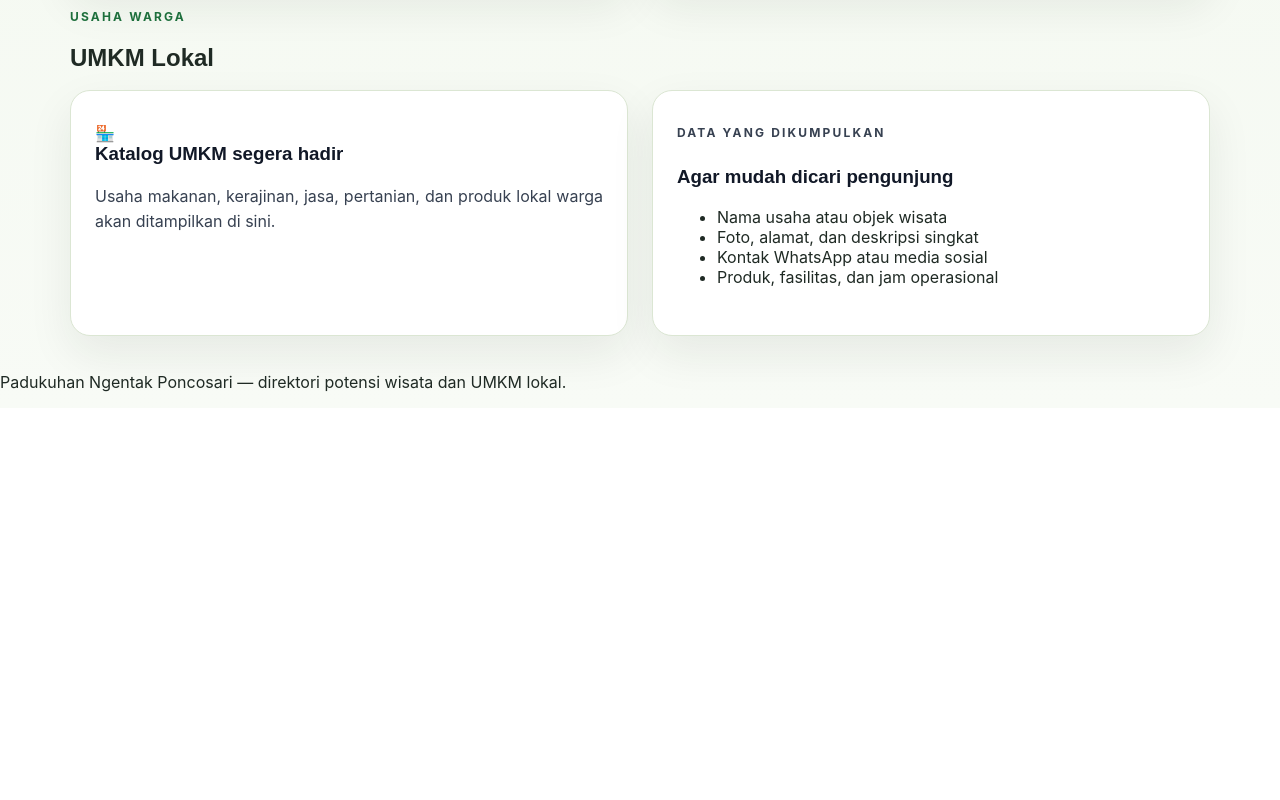
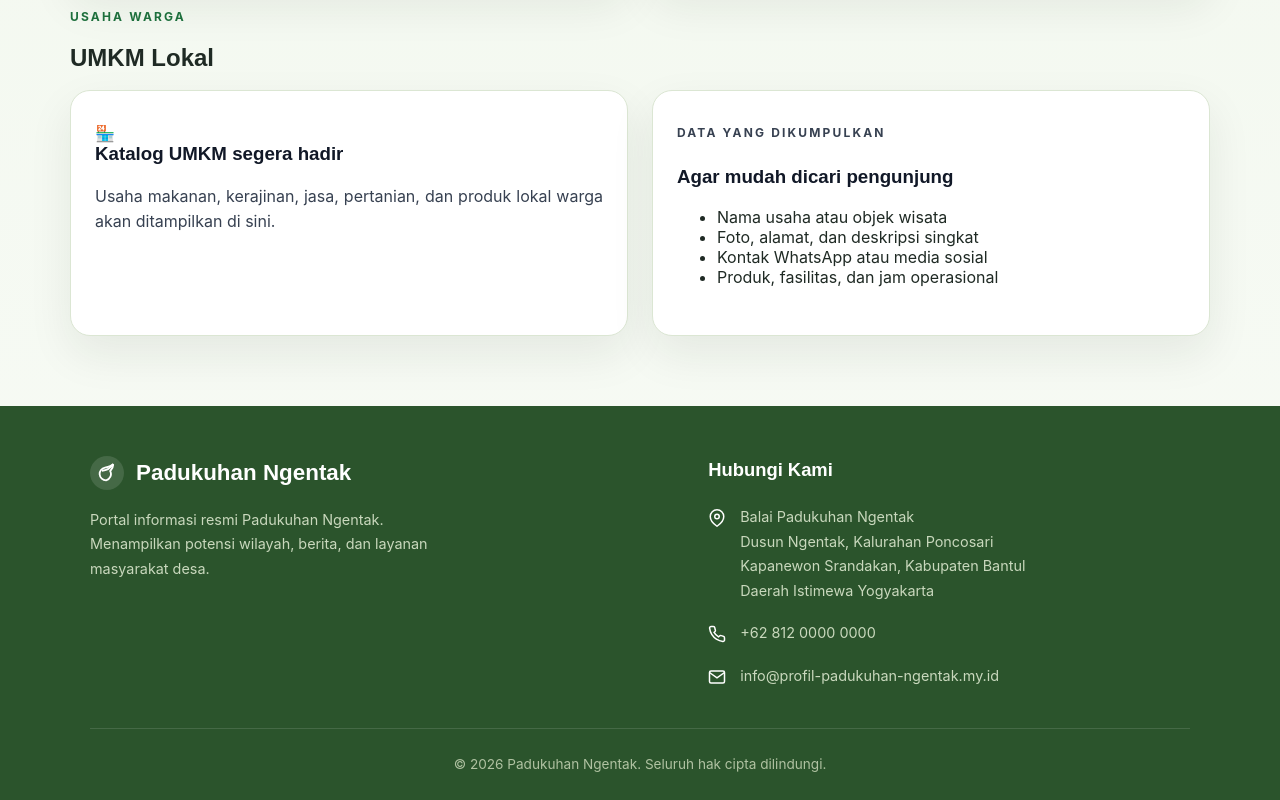
Before and after one commit to ArmandoFirlian/village-admin, a website built with Vite: page wisata-umkm.html in a window 1280 px wide. Shown: the part 1040-1840 px from the top of the page. Before the commit the page ends 1448 px from the top, so only its background shows below. Built offline with nearby package versions, Linux system fonts and the light colour scheme.

Commit message:
Update wisata-umkm.html

```diff
--- a/wisata-umkm.html
+++ b/wisata-umkm.html
@@ -95,8 +95,59 @@
     </section>
   </main>
 
-  <footer class="footer">
-    <p>Padukuhan Ngentak Poncosari &mdash; direktori potensi wisata dan UMKM lokal.</p>
+  <!-- ===== 4. FOOTER ===== -->
+  <footer class="main-footer">
+    <div class="footer-container">
+      <!-- Kolom Kiri -->
+      <div class="footer-brand-section">
+        <div class="footer-logo-title">
+          <svg class="footer-icon-leaf" viewBox="0 0 24 24" fill="none" stroke="currentColor" stroke-width="2">
+            <path d="M11 20A7 7 0 0 1 9.8 6.1C15.5 5 17 4.48 19 2c0 2-.42 4.09-3.5 7.93A7 7 0 0 1 11 20z"></path>
+            <path d="M19 2c-3.5 5.5-7.5 7.5-12.5 7.5"></path>
+          </svg>
+          <h3 class="footer-title">Padukuhan Ngentak</h3>
+        </div>
+        <p class="footer-description">
+          Portal informasi resmi Padukuhan Ngentak. Menampilkan potensi wilayah, berita, dan layanan masyarakat desa.
+        </p>
+      </div>
+
+      <!-- Kolom Kanan -->
+      <div class="footer-contact-section">
+        <h3 class="footer-heading">Hubungi Kami</h3>
+        <ul class="footer-contact-list">
+          <li>
+            <svg class="contact-icon" viewBox="0 0 24 24" fill="none" stroke="currentColor" stroke-width="2">
+              <path d="M21 10c0 7-9 13-9 13s-9-6-9-13a9 9 0 0 1 18 0z"></path>
+              <circle cx="12" cy="10" r="3"></circle>
+            </svg>
+            <div class="contact-text">
+              Balai Padukuhan Ngentak<br>
+              Dusun Ngentak, Kalurahan Poncosari<br>
+              Kapanewon Srandakan, Kabupaten Bantul<br>
+              Daerah Istimewa Yogyakarta
+            </div>
+          </li>
+          <li>
+            <svg class="contact-icon" viewBox="0 0 24 24" fill="none" stroke="currentColor" stroke-width="2">
+              <path d="M22 16.92v3a2 2 0 0 1-2.18 2 19.79 19.79 0 0 1-8.63-3.07 19.5 19.5 0 0 1-6-6 19.79 19.79 0 0 1-3.07-8.67A2 2 0 0 1 4.11 2h3a2 2 0 0 1 2 1.72 12.84 12.84 0 0 0 .7 2.81 2 2 0 0 1-.45 2.11L8.09 9.91a16 16 0 0 0 6 6l1.27-1.27a2 2 0 0 1 2.11-.45 12.84 12.84 0 0 0 2.81.7A2 2 0 0 1 22 16.92z"></path>
+            </svg>
+            <span class="contact-text">+62 812 0000 0000</span>
+          </li>
+          <li>
+            <svg class="contact-icon" viewBox="0 0 24 24" fill="none" stroke="currentColor" stroke-width="2">
+              <path d="M4 4h16c1.1 0 2 .9 2 2v12c0 1.1-.9 2-2 2H4c-1.1 0-2-.9-2-2V6c0-1.1.9-2 2-2z"></path>
+              <polyline points="22,6 12,13 2,6"></polyline>
+            </svg>
+            <span class="contact-text">info@profil-padukuhan-ngentak.my.id</span>
+          </li>
+        </ul>
+      </div>
+    </div>
+
+    <div class="footer-bottom">
+      <p>&copy; 2026 Padukuhan Ngentak. Seluruh hak cipta dilindungi.</p>
+    </div>
   </footer>
 
   <script type="module" src="/script.js"></script>
```
